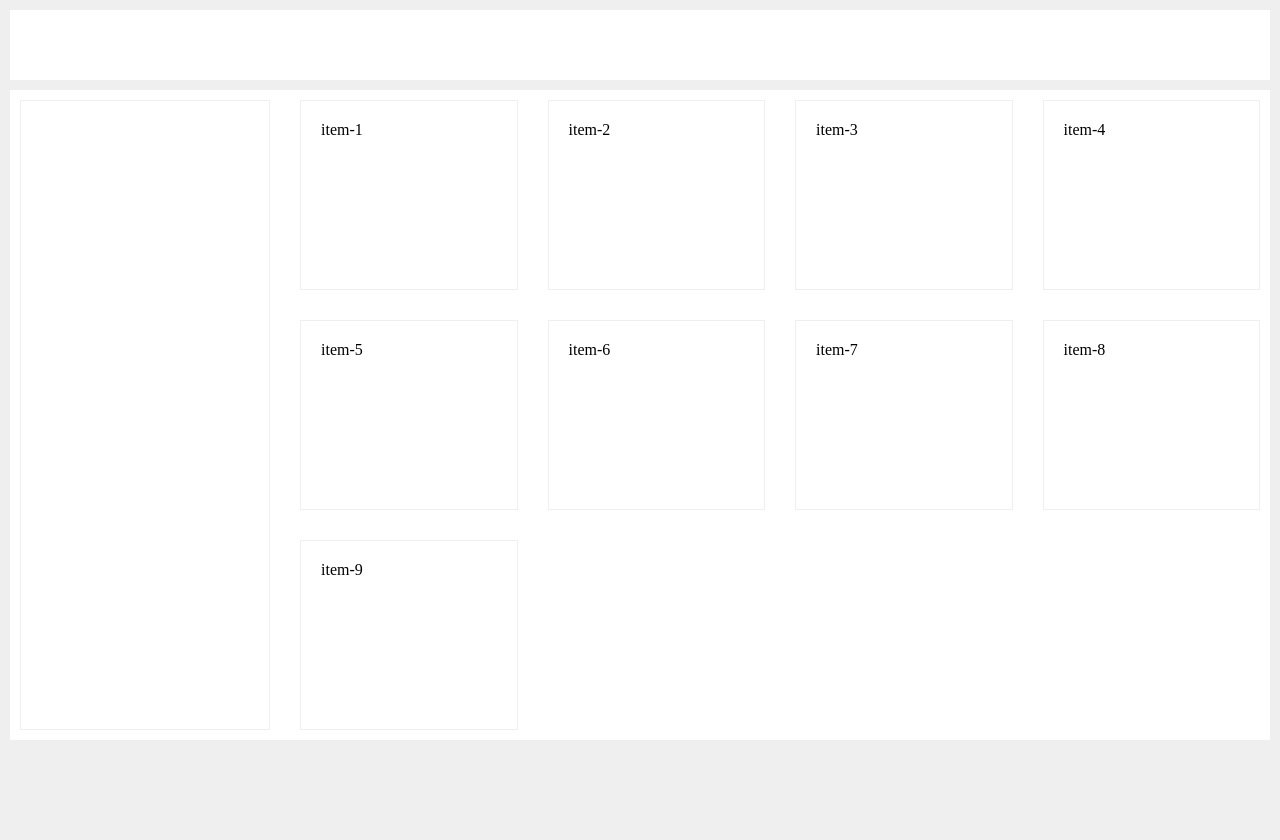
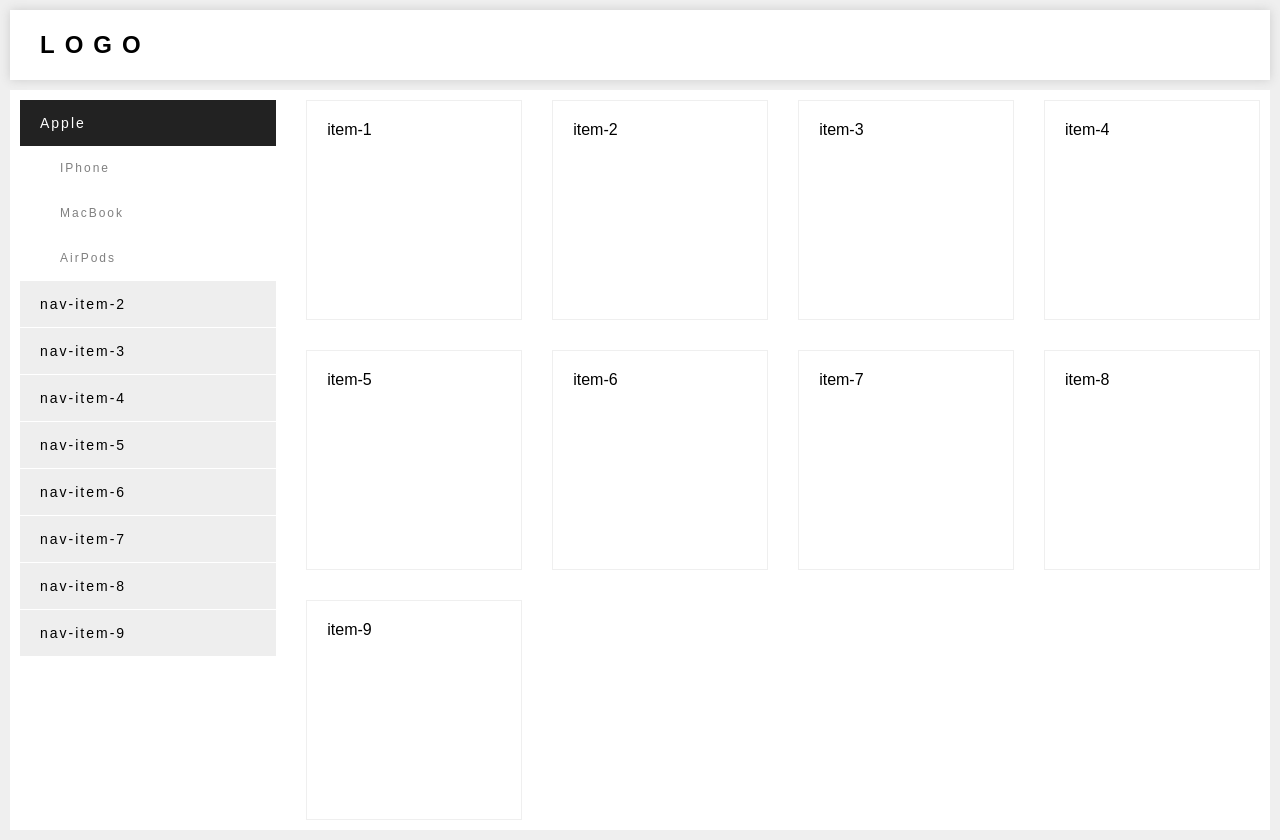
Before and after one commit to Saffochoice/css-grid-practice, a website: page app/index.html in a window 1280 px wide. Before the commit the page ends 800 px from the top, so only its background shows below. Drawn offline with Linux system fonts and the light colour scheme.

Commit message:
new changes

```diff
--- a/app/index.html
+++ b/app/index.html
@@ -10,10 +10,32 @@
 	<link rel="stylesheet" href="css/main.css">
 </head>
 <body>
-	<div class="nav"></div>
+	<div class="nav">
+				<div class="logo">
+					<h2>Logo</h2>
+				</div>
+				<div class="main-nav">
+		</div>
+	</div>
 	<div class="wrapper">
 		<div class="left-nav">
-
+			<ul>
+				<li class="selected"><a href="#">Apple</a>
+					<ul class="sub-ul">
+						<li><a href="#">IPhone</a></li>
+						<li><a href="#">MacBook</a></li>
+						<li><a href="#">AirPods</a></li>
+					</ul>
+				</li>
+				<li><a href="#">nav-item-2</a></li>
+				<li><a href="#">nav-item-3</a></li>
+				<li><a href="#">nav-item-4</a></li>
+				<li><a href="#">nav-item-5</a></li>
+				<li><a href="#">nav-item-6</a></li>
+				<li><a href="#">nav-item-7</a></li>
+				<li><a href="#">nav-item-8</a></li>
+				<li><a href="#">nav-item-9</a></li>
+			</ul>
 		</div>
 		<div class="items">
 			<div class="item">item-1</div>
--- a/app/sass/main.sass
+++ b/app/sass/main.sass
@@ -1,6 +1,7 @@
 body
 	padding: 10px
 	margin: 0
+	font-family: sans-serif
 	background-color: #efefef
 	.nav, .wrapper
 		width: 100%
@@ -9,22 +10,80 @@ body
 	.nav
 		margin-bottom: 10px
 		height: 70px
+		display: grid
+		grid-template-columns: 1fr 3.8fr
+		padding: 10px
+		box-shadow: 0px 0px 10px 0px rgba(205,205,205,1)
+		.logo
+			display: flex
+			align-items: center
+			h2
+				padding: 0
+				text-transform: uppercase
+				letter-spacing: 10px
+				margin: 0
+				padding-left: 20px
+
+
+
 	.wrapper
 		padding: 10px
 		min-height: 80vh
 		display: grid
-		grid-template-columns: 250px 1fr
+		grid-template-columns: 1fr 3.8fr
 		grid-gap: 10px
 		.left-nav
-			border: 1px solid #efefef
+			//border: 1px solid #efefef
+			ul
+				margin: 0
+				background-color: #fff
+				padding: 0
+				list-style-type: none
+				li
+
+					margin-bottom: 1px
+					a
+						width: 100%
+						//text-transform: uppercase
+						font-size: 14px
+						letter-spacing: 2px
+						background-color: #eee
+						//border: 1px solid #ddd
+						display: inline-block
+						padding: 15px 20px
+						text-decoration: none
+						color: black
+					ul.sub-ul
+						li
+
+							background-color: #fff
+							border-color: #ddd
+
+							a
+								&:first-child
+									//border-top: none
+								//border: 1px solid #ddd
+								border-left: none
+								font-size: 12px
+								color: gray
+								padding: 15px 40px
+								border-right: none
+								background-color: #fff
+				li.selected
+					border: none
+					> a
+						background-color: #222
+						color: white
+						//border-color: #333
+
 		.items
 			//padding: 10px
 			//border: 1px solid #efefef
-			padding-left: 20px
+			padding: 0 0px 0 20px
 			display: grid
 			grid-template-columns: 1fr 1fr 1fr 1fr
 			grid-gap: 30px
 			.item
 				padding: 20px
-				height: 190px
+				height: 220px
 				border: 1px solid #efefef
```
Also changed, not shown: app/css/main.css.
